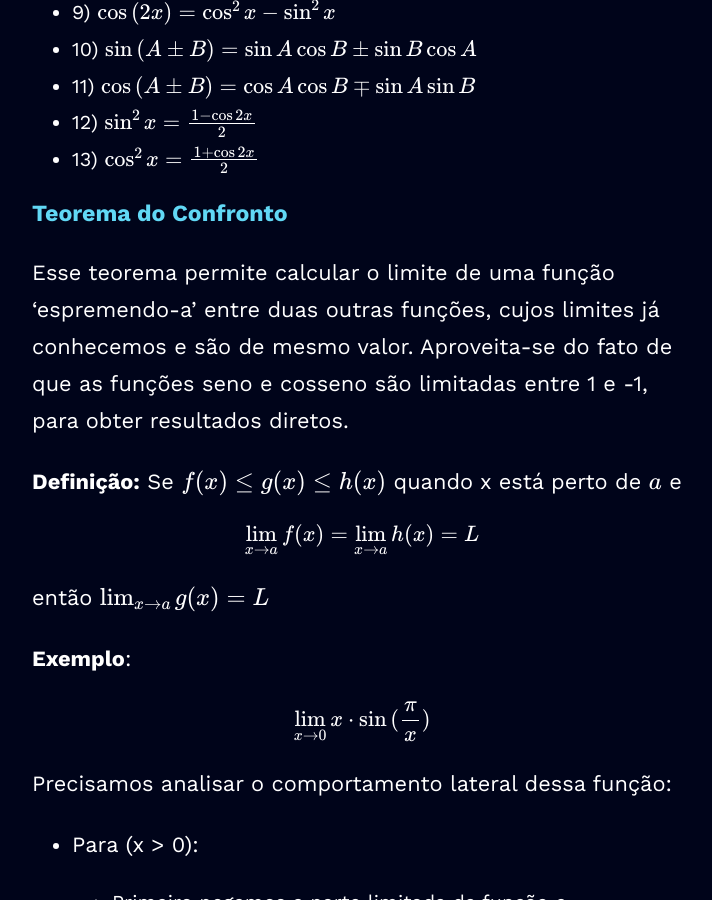
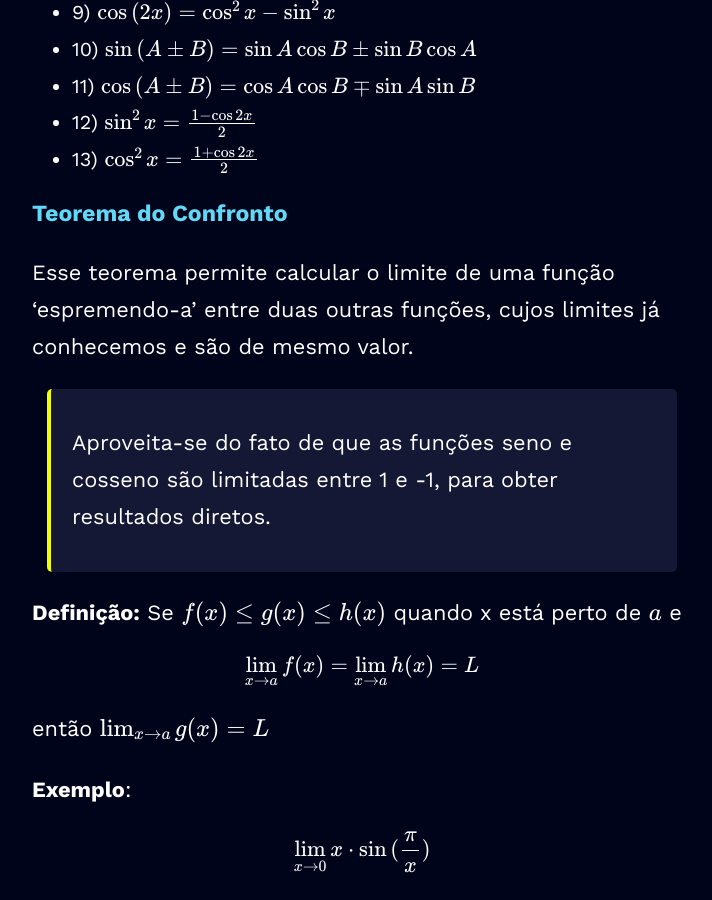
Before and after one commit to gabrielbelo2007/gabrielbelo2007.github.io, a Jekyll site: the page built from _posts/2025-09-19-post1.md, in a window 1280 px wide and 900 px high, scrolled down 3469 px. Shown: the whole window, without its empty margins (278-990 px from the left). Built offline with Jekyll 4.4.1, drawn with Linux system fonts in a browser that asks for light colours; some web fonts are replaced; some of the changed text lies outside the part shown.

```diff
--- a/_posts/2025-09-19-post1.md
+++ b/_posts/2025-09-19-post1.md
@@ -98,7 +98,9 @@ Aqui vou apenas elencar algumas identidades e definições trigonométricas que
 
 ### Teorema do Confronto
 
-Esse teorema permite calcular o limite de uma função 'espremendo-a' entre duas outras funções, cujos limites já conhecemos e são de mesmo valor. Aproveita-se do fato de que as funções seno e cosseno são limitadas entre 1 e -1, para obter resultados diretos.
+Esse teorema permite calcular o limite de uma função 'espremendo-a' entre duas outras funções, cujos limites já conhecemos e são de mesmo valor.
+
+> Aproveita-se do fato de que as funções seno e cosseno são limitadas entre 1 e -1, para obter resultados diretos.
 
 **Definição:** Se $$f(x) \le g(x) \le h(x)$$ quando x está perto de $$a$$ e
 
@@ -167,7 +169,7 @@ $$
 \lim_{x \to 0}\frac{1 - \cos^2{x}}{x(1 + \cos{x})}
 $$
 
-Temos que $$1 - \cos^2{x}$$ é igual a $$\sin^2{x}$$:
+    - Temos que $$1 - \cos^2{x}$$ é igual a $$\sin^2{x}$$:
 
 $$
 \lim_{x \to 0}\frac{\sin^2{x}}{x(1 + \cos{x})} \\ \to \\ \lim_{x \to 0}\left(\frac{\sin{x}}{x}\right) \cdot
```
